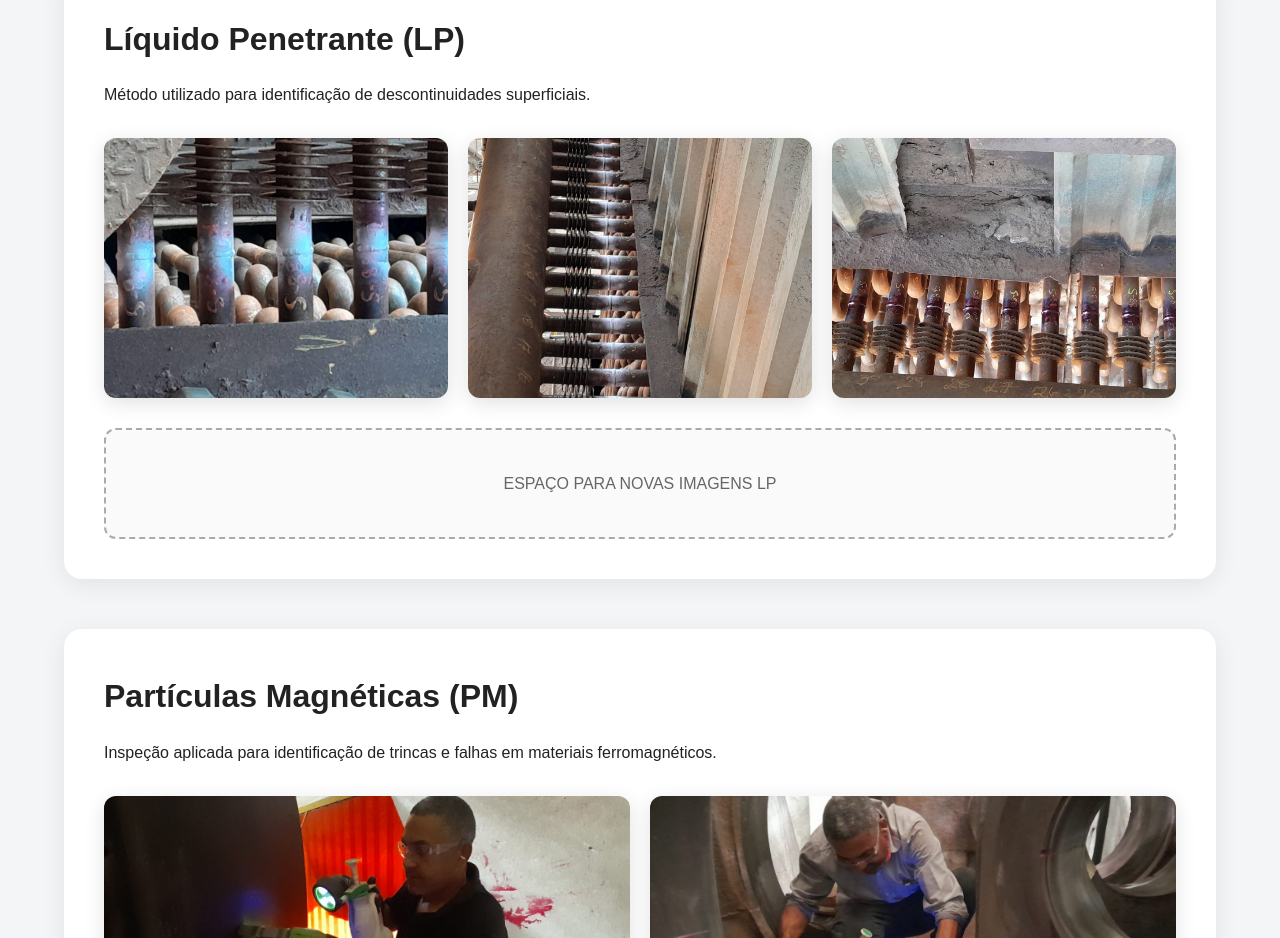
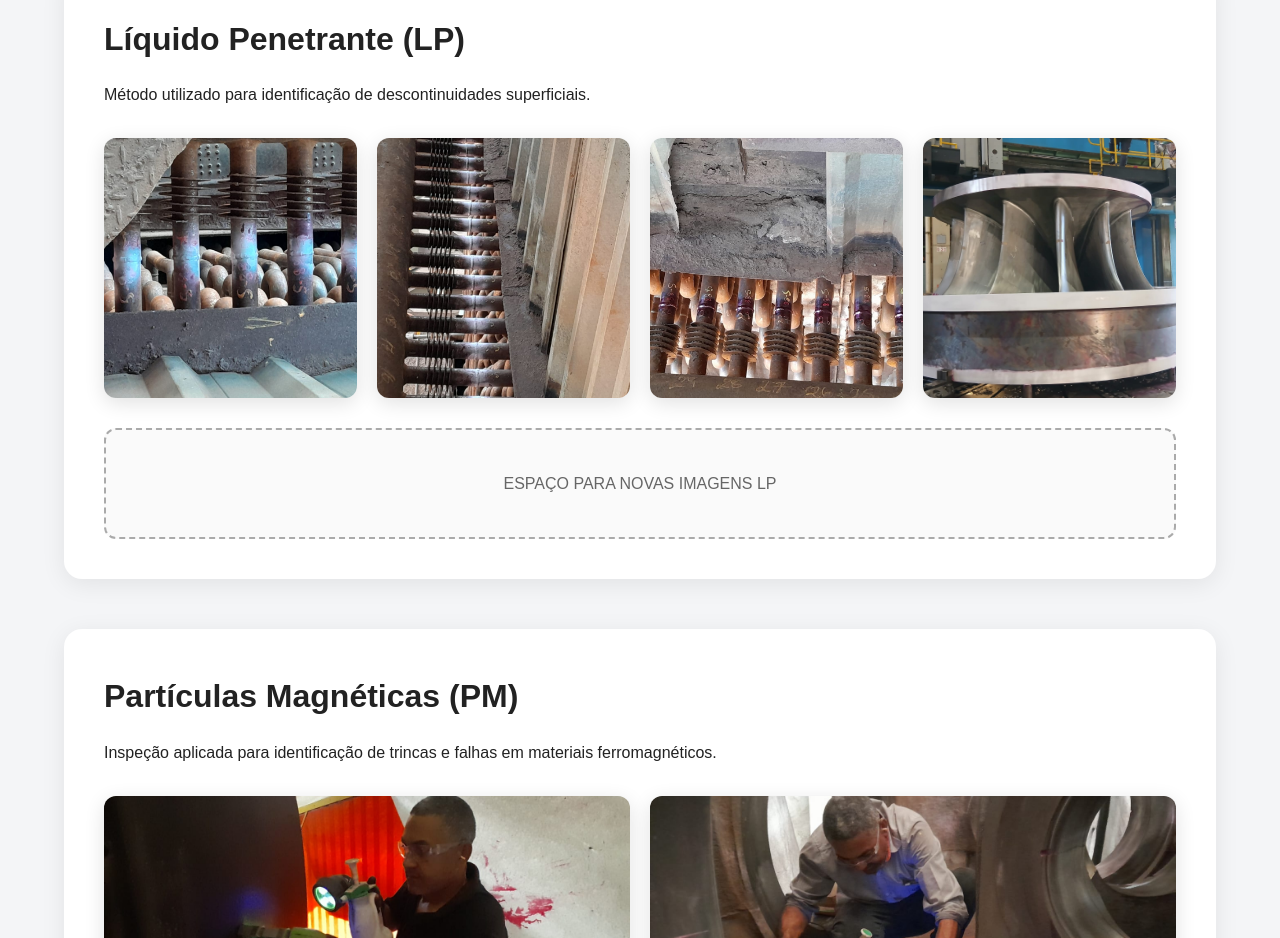
Before and after one commit to BLABLACSSS/go-inspecoes, a plain HTML site: page index.html in a window 1280 px wide. Shown: the part 2480-3418 px from the top of the page. Drawn offline with Linux system fonts and the light colour scheme.

```diff
--- a/index.html
+++ b/index.html
@@ -177,6 +177,7 @@
                         <img src="img/Portifolio/LP/LP1.jpeg">
                         <img src="img/Portifolio/LP/LP2.jpeg">
                         <img src="img/Portifolio/LP/LP3.jpeg">
+                        <img src="img/Portifolio/LP/LP4.jpeg">
 
                     </div>
 
```
